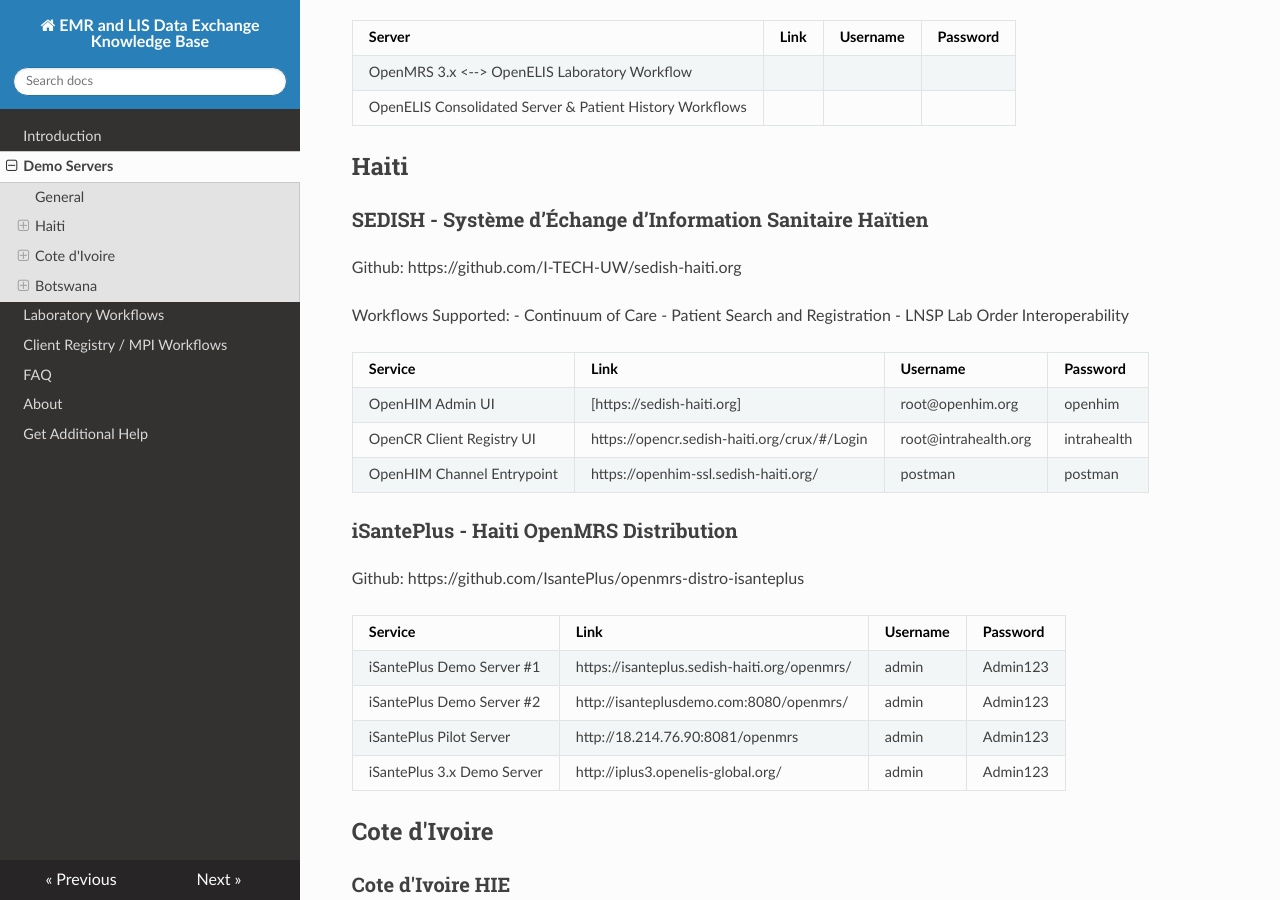
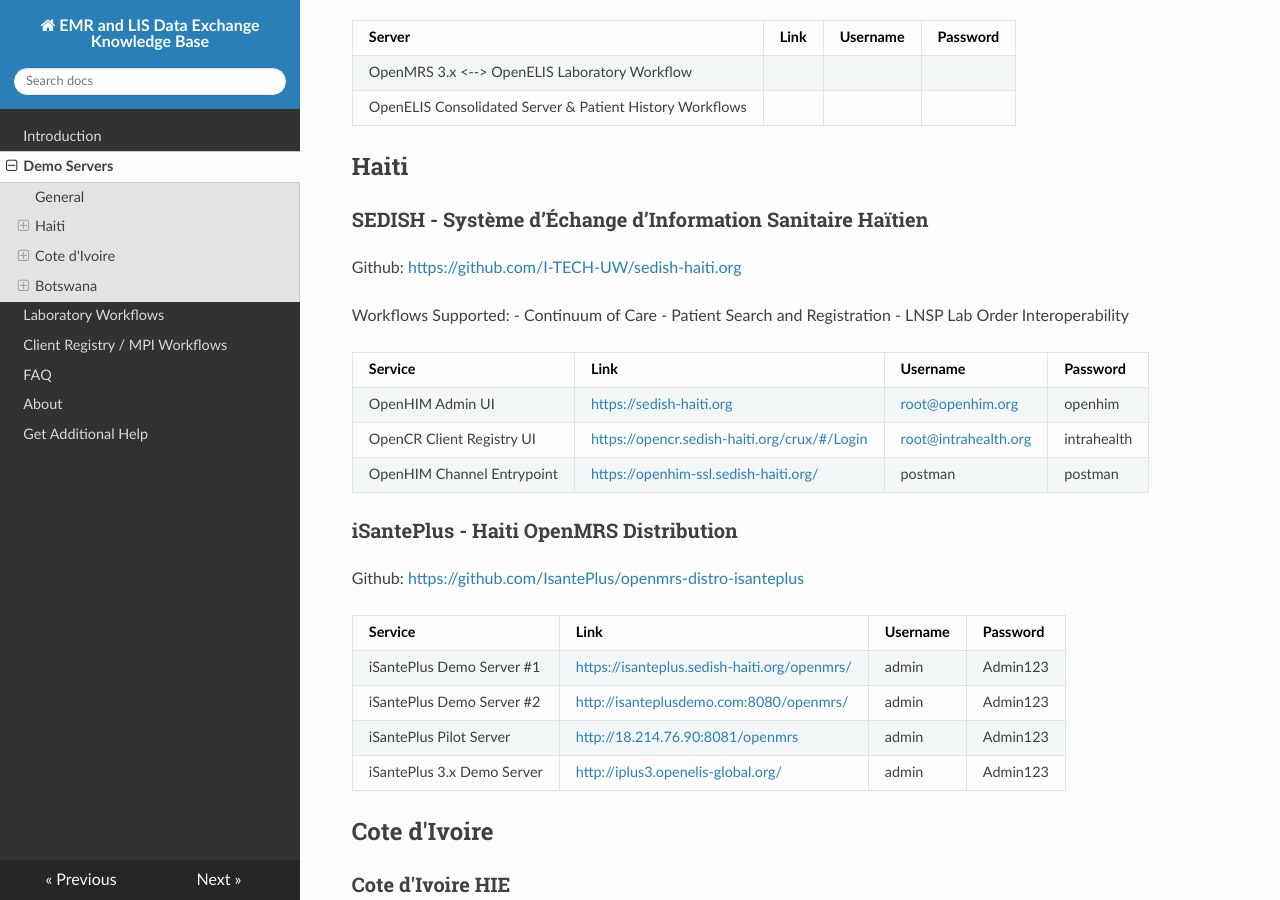
Before and after one commit to I-TECH-UW/healthinformationexchange, an MkDocs documentation site: the page built from docs/demo-directory.md, in a window 1280 px wide and 900 px high, scrolled down 292 px. Built offline with MkDocs 1.6.1, drawn with Linux system fonts in a browser that asks for light colours; nearby versions of some CDN libraries; some of the changed text lies outside the part shown.

Commit message:
Add links

```diff
--- a/docs/demo-directory.md
+++ b/docs/demo-directory.md
@@ -24,7 +24,7 @@
 
 | Service                                       |                        Link                    |         Username      |    Password   |
 |-----------------------------------------------|------------------------------------------------|-----------------------|---------------|
-| OpenHIM Admin UI                              | [https://sedish-haiti.org]                       | root@openhim.org      | openhim       |
+| OpenHIM Admin UI                              | [https://sedish-haiti.org](https://sedish-haiti.org)                   | root@openhim.org      | openhim       |
 | OpenCR Client Registry UI                     | https://opencr.sedish-haiti.org/crux/#/Login   | root@intrahealth.org  | intrahealth   |
 | OpenHIM Channel Entrypoint                    | https://openhim-ssl.sedish-haiti.org/          | postman               | postman       |
 
--- a/mkdocs.yml
+++ b/mkdocs.yml
@@ -25,3 +25,5 @@
         output_folder: "out"
         input_folder: "src"
         input_extensions: "" # comma separated list of extensions to parse, by default every file is parsed
+markdown_extensions:
+  - pymdownx.magiclink
```
